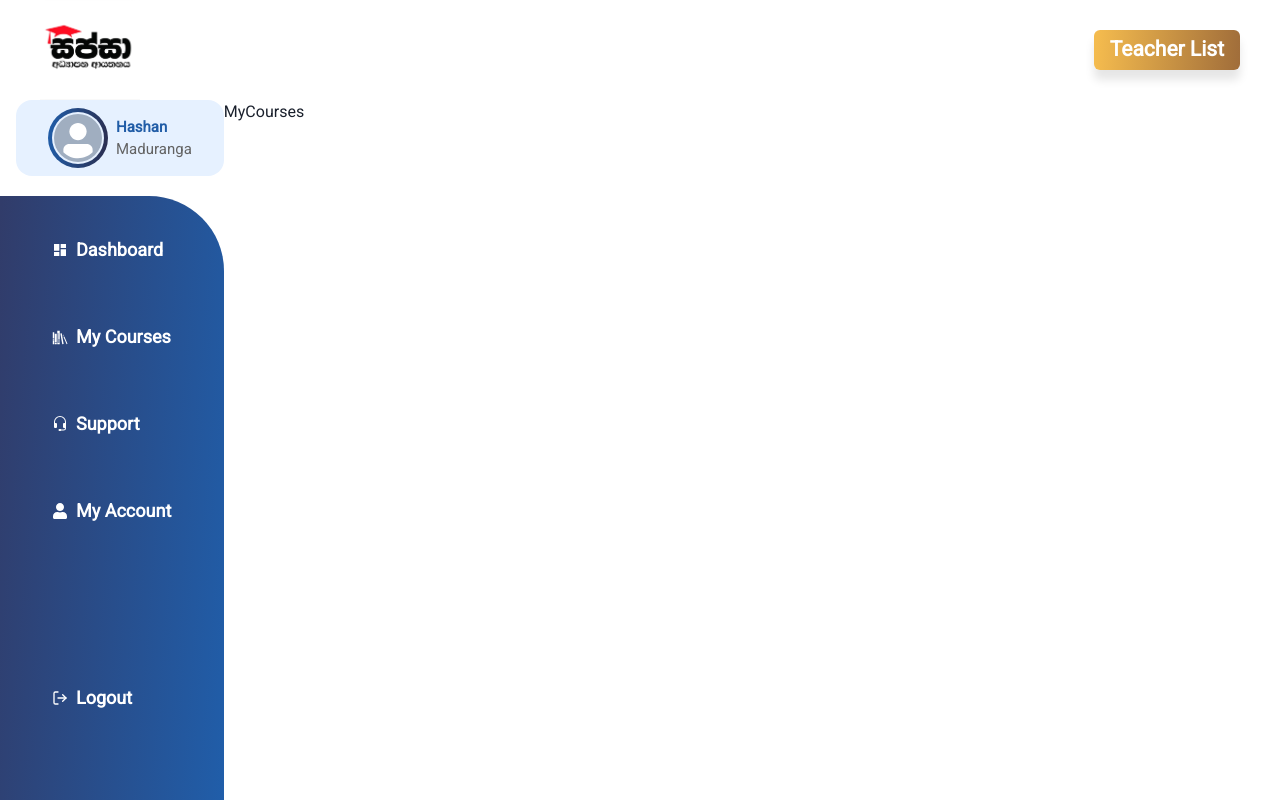
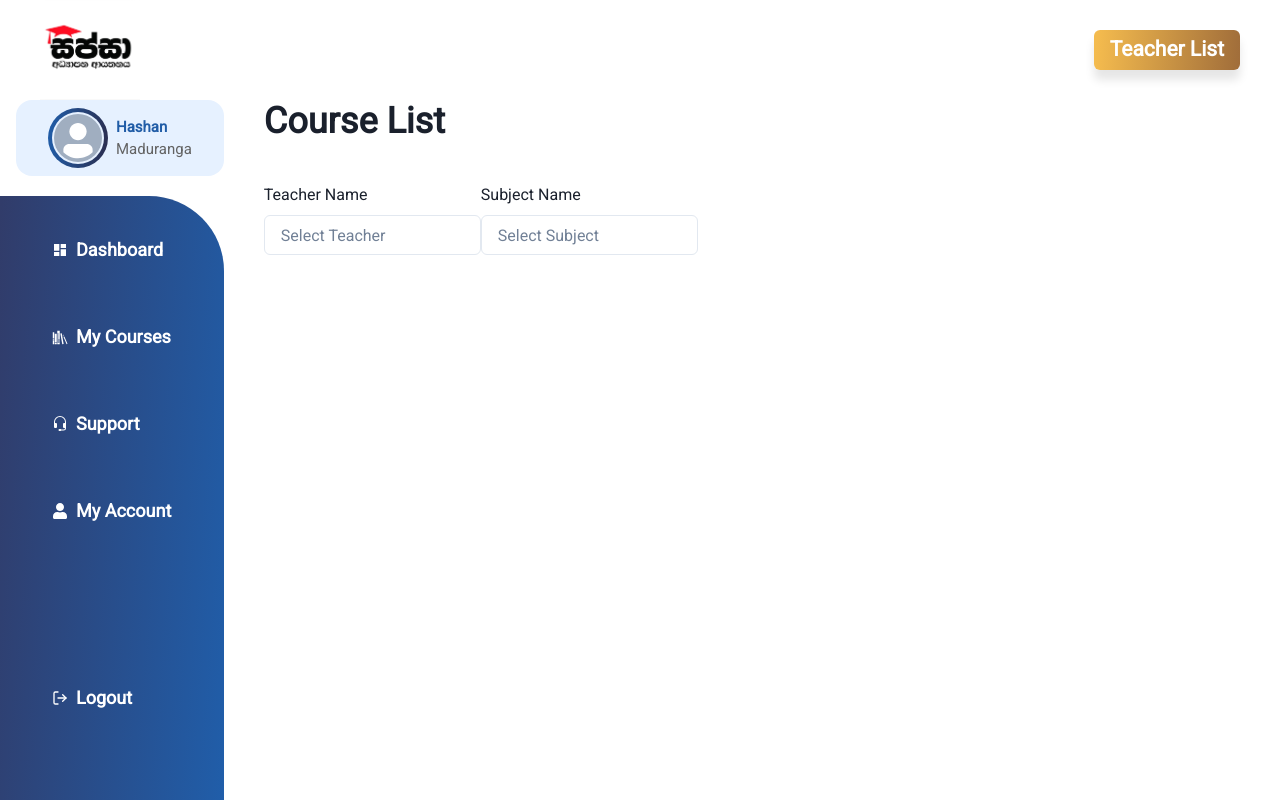
Before and after one commit to sachin96Boy/tution-class-frontend, a React (Create React App) app: page /myCourses in a window 1280 px wide. Built offline with nearby package versions, Linux system fonts and the light colour scheme.

Commit message:
inProgress: course list screen

```diff
--- a/package.json
+++ b/package.json
@@ -15,6 +15,7 @@
     "@types/node": "^16.11.36",
     "@types/react": "^18.0.9",
     "@types/react-dom": "^18.0.4",
+    "formik": "^2.2.9",
     "framer-motion": "^6.3.3",
     "react": "^18.1.0",
     "react-dom": "^18.1.0",
@@ -22,7 +23,8 @@
     "react-router-dom": "^6.3.0",
     "react-scripts": "5.0.1",
     "typescript": "^4.6.4",
-    "web-vitals": "^2.1.4"
+    "web-vitals": "^2.1.4",
+    "yup": "^0.32.11"
   },
   "scripts": {
     "start": "react-scripts start",
--- a/src/pages/MyCourses.tsx
+++ b/src/pages/MyCourses.tsx
@@ -1,9 +1,69 @@
-import React from 'react'
+import {
+  Box,
+  Flex,
+  FormControl,
+  FormLabel,
+  Heading,
+  Input,
+} from "@chakra-ui/react";
+import { Form, Formik, FormikHelpers } from "formik";
+import React from "react";
+
+interface Values {
+  teacherName: string;
+  subjectName: string;
+  year: string;
+}
 
 function MyCourses() {
+  const initialValues = {
+    teacherName: "",
+    subjectName: "",
+    year: "",
+  };
+  const onSubmit = (values: Values, action: FormikHelpers<Values>) => {
+    console.log(values);
+    console.log(action);
+  };
   return (
-    <div>MyCourses</div>
-  )
+    <Box mx={10}>
+      <Heading as={"h2"}>Course List</Heading>
+      <Box className="filter" my={10}>
+        <Flex align={"center"} justify="space-between">
+          <Formik initialValues={initialValues} onSubmit={onSubmit}>
+            {(formik) => (
+              <Form autoComplete="off">
+                <Flex>
+                  <FormControl>
+                    <FormLabel htmlFor="teacherName">Teacher Name</FormLabel>
+                    <Input
+                      id="teacherName"
+                      type={"text"}
+                      value={formik.values.teacherName}
+                      onChange={formik.handleChange}
+                      onBlur={formik.handleBlur}
+                      placeholder="Select Teacher"
+                    />
+                  </FormControl>
+                  <FormControl>
+                    <FormLabel htmlFor="subjectName">Subject Name</FormLabel>
+                    <Input
+                      id="subjectName"
+                      type={"text"}
+                      value={formik.values.subjectName}
+                      onChange={formik.handleChange}
+                      onBlur={formik.handleBlur}
+                      placeholder="Select Subject"
+                    />
+                  </FormControl>
+                </Flex>
+              </Form>
+            )}
+          </Formik>
+        </Flex>
+      </Box>
+    </Box>
+  );
 }
 
-export default MyCourses
+export default MyCourses;
```
Also changed, not shown: 1 other file (tests, documents, lock files or other folders).
